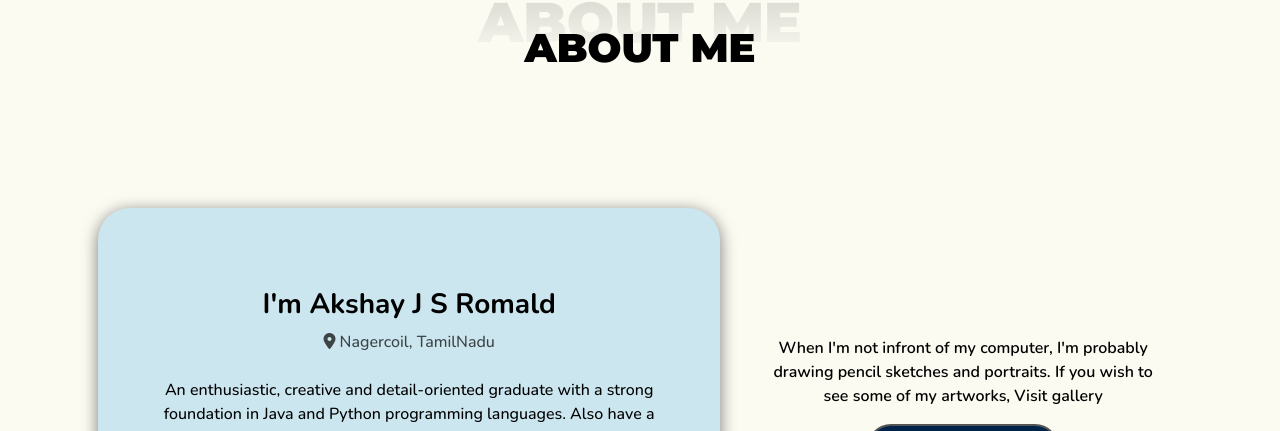
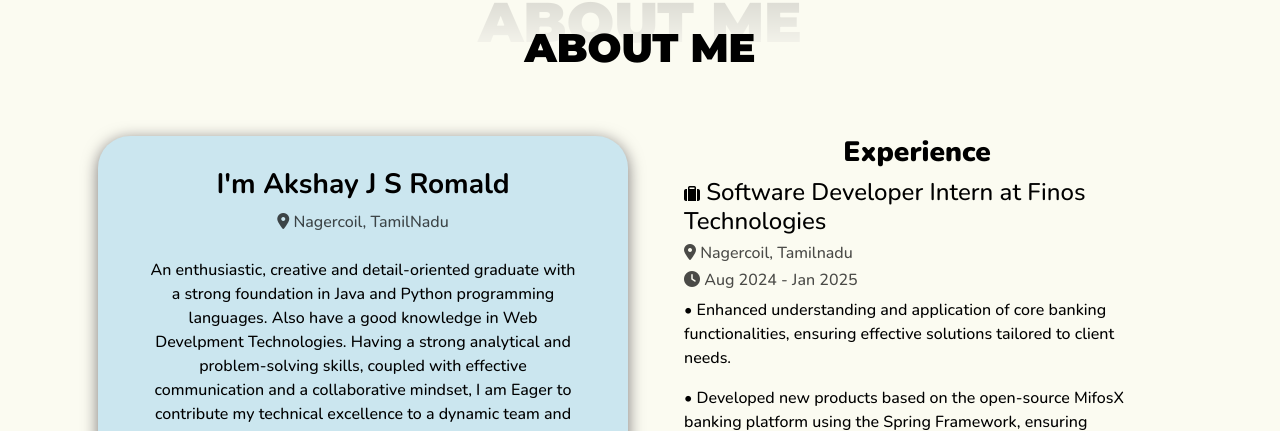
Before and after one commit to akxay98/my_portfolio, a plain HTML site: page index.html in a window 1280 px wide. Shown: the part 830-1261 px from the top of the page. Drawn offline with nearby package versions, Linux system fonts and the light colour scheme.

Commit message:
04-02-2025 commit

```diff
--- a/content.css
+++ b/content.css
@@ -133,7 +133,7 @@
 }
 .about .content
 {
-    padding: 5.5rem 1rem;
+    padding: 1rem 1rem;
 }
 .about .intro
 {
@@ -144,7 +144,7 @@
     -webkit-box-shadow: 0rem 0.2rem 1rem rgb(123, 119, 119);
             box-shadow: 0rem 0.2rem 1rem rgb(123, 119, 119);
     text-align: center;
-    padding: 5rem 3rem;
+    padding: 2rem 3rem;
     font-weight: 600;
     background-color: #cbe6ef;
 }
@@ -162,7 +162,7 @@
     max-height: -webkit-fit-content;
     max-height: -moz-fit-content;
     max-height: fit-content;
-    padding: 8rem 1rem;
+    padding: 2rem 2rem;
     text-align: center;
     font-weight: 600;
 }
@@ -192,6 +192,27 @@
             transform: translate(0.3rem, 0.3rem);
 }
 
+.about .exp
+{
+    padding: 0rem 2rem;
+}
+
+.about .exp h3
+{
+    text-align: center;
+    font-weight: 900;
+}
+
+.about .exp h2
+{
+    font-weight: 500;
+    font-size: 1.5rem;
+}
+
+.about .exp .location
+{
+    opacity: 0.7;
+}
 
 /* ----------------------------------------------------------Skills page---------------------------------------------------------- */
 
--- a/index.html
+++ b/index.html
@@ -84,7 +84,7 @@
                 </div>
             </div>
             <div class="row content">
-                <div class="col-lg-7">
+                <div class="col-lg-6">
                     <div class="intro">
                         <div>
                             <div><h3>I'm Akshay J S Romald</h3></div>
@@ -95,12 +95,24 @@
                             </p>
                         </div>
                     </div>
-                </div>
-                <div class="col-lg-5">
                     <div class="artwork">
                         When I'm not infront of my computer, I'm probably drawing pencil sketches and portraits.
                         If you wish to see some of my artworks, Visit gallery
                         <div><a href="https://akxay98.github.io/artwork/" target="_blank"><button>Gallery &nbsp; <i class="fa-solid fa-palette"></i></button></a></div>
+                    </div>
+                </div>
+                <div class="col-lg-6">
+                    <div>
+                        <div class="exp">
+                            <h3>Experience</h3>
+                            <h2><i class="fa-solid fa-suitcase"></i> Software Developer Intern at Finos Technologies</h2>
+                            <h6 class="location"><i class="fa-solid fa-location-dot"></i> Nagercoil, Tamilnadu</h6>
+                            <h6 class="location"><i class="fa-solid fa-clock"></i> Aug 2024 - Jan 2025</h6>
+                            <p>• Enhanced understanding and application of core banking functionalities, ensuring effective solutions tailored to client needs.</p>
+                            <p>• Developed new products based on the open-source MifosX banking platform using the Spring Framework, ensuring customization and effective integration.</p>
+                            <p>• Conducted logical modifications and resolved bugs in backend code using Spring, alongside frontend bug fixes using AngularJS to meet specific client requirements.</p>
+                            <p>• Created and optimized reports using complex MySQL queries, providing actionable data insights for various banking functionalities.</p>
+                        </div>
                     </div>
                 </div>
             </div>
--- a/script.js
+++ b/script.js
@@ -133,7 +133,7 @@ ScrollReveal().reveal('.image, .up, .artwork', { origin: 'top' });
 
 
 const typed = new Typed('#typedjs', {
-    strings: ['Web Designer', 'Backend Developer', 'Web Developer'],
+    strings: ['Backend Developer', 'Web Developer', 'Graphite Artist'],
     typeSpeed: 50,
     backSpeed: 50,
     backDelay: 1000,
```
